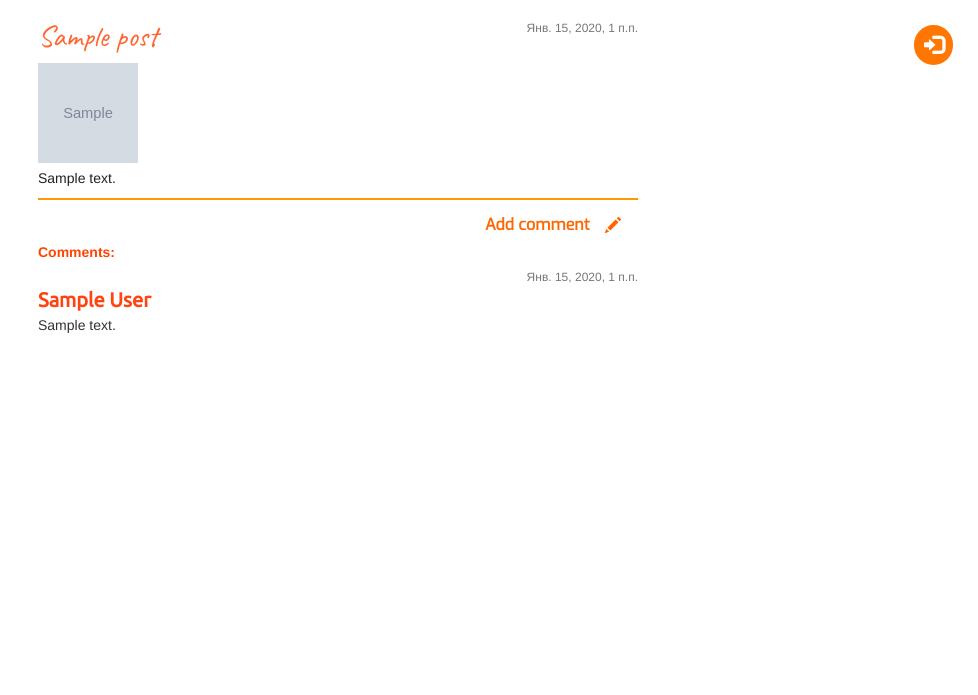
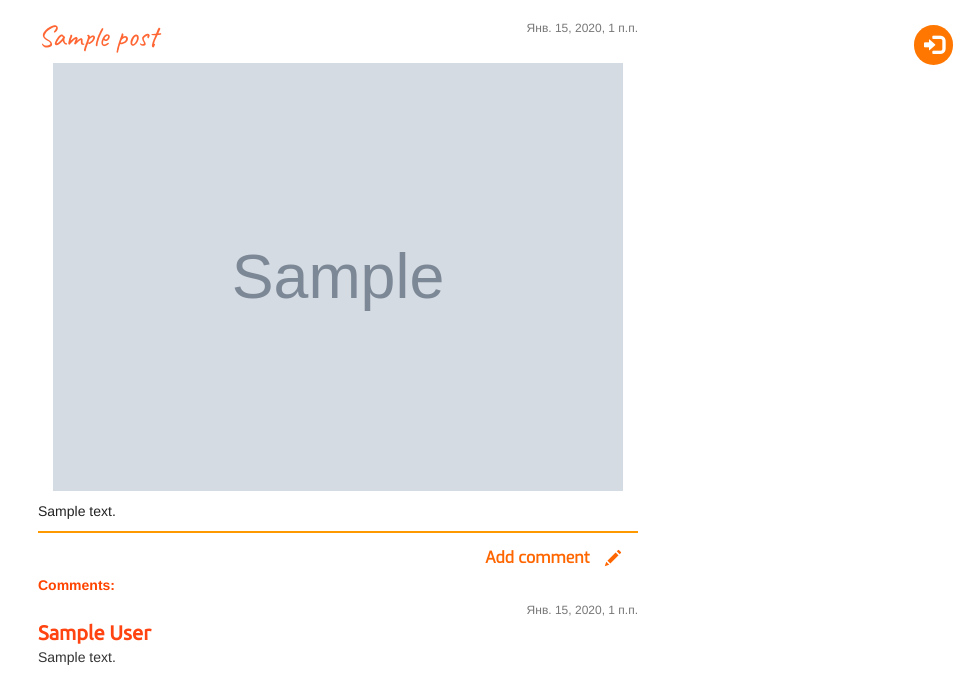
Before and after one commit to Unlogical/django-blog, a Django app: page /post/1/ in a window 1280 px wide. Shown: the part 105-800 px from the top of the page, without its empty margins (302-1280 px from the left). Run offline with Django 3.2, Linux system fonts and the light colour scheme; tables that the repository leaves empty hold one stand-in row (values such as "Sample post"); grey boxes marked "Sample" are stand-in pictures; some libraries are stand-ins or nearby versions; some web fonts are replaced.

Commit message:
images in posts list

```diff
--- a/blog/models.py
+++ b/blog/models.py
@@ -10,7 +10,7 @@ class Post(models.Model):
             default=timezone.now)
     published_date = models.DateTimeField(
             blank=True, null=True)
-    image = models.ImageField(blank=True, upload_to="images")
+    image = models.ImageField(blank=True, null=True, upload_to="images")
 
     def publish(self):
         self.published_date = timezone.now()
--- a/blog/static/css/blog.css
+++ b/blog/static/css/blog.css
@@ -106,7 +106,13 @@ a:active {
 	white-space: nowrap;
 }
 
+.post_detail_image {
+	display: block;
+	margin-bottom: 10px;
+}
+
 .post_image {
-	display: block;
-	background-color: #f80;
+	display: inline-block;
+	float: left;
+	margin-right: 10px;
 }
--- a/blog/templates/blog/post_detail.html
+++ b/blog/templates/blog/post_detail.html
@@ -11,7 +11,9 @@
     	</div>
 	{% endif %}
 	<div class="post_title"><h2>{{post.title}}</h2></div>
-	<img src="{{post.image.url}}" width="100px" height="100px" class="post_image">
+	{% if post.image %}
+		<img src="{{post.image.url}}" class="post_detail_image col-xs-12 col-sm-12 col-md-12 col-lg-12">
+	{% endif %}
 	<div class="post_text">{{post.text|linebreaksbr}}</div>
 	{% if user.is_authenticated %}
 		<a class="add_comment_button button" href="{% url 'add_comment_to_post' pk=post.pk %}">
```
Also changed, not shown: blog/templates/blog/post_list.html (+6 -1 lines).
